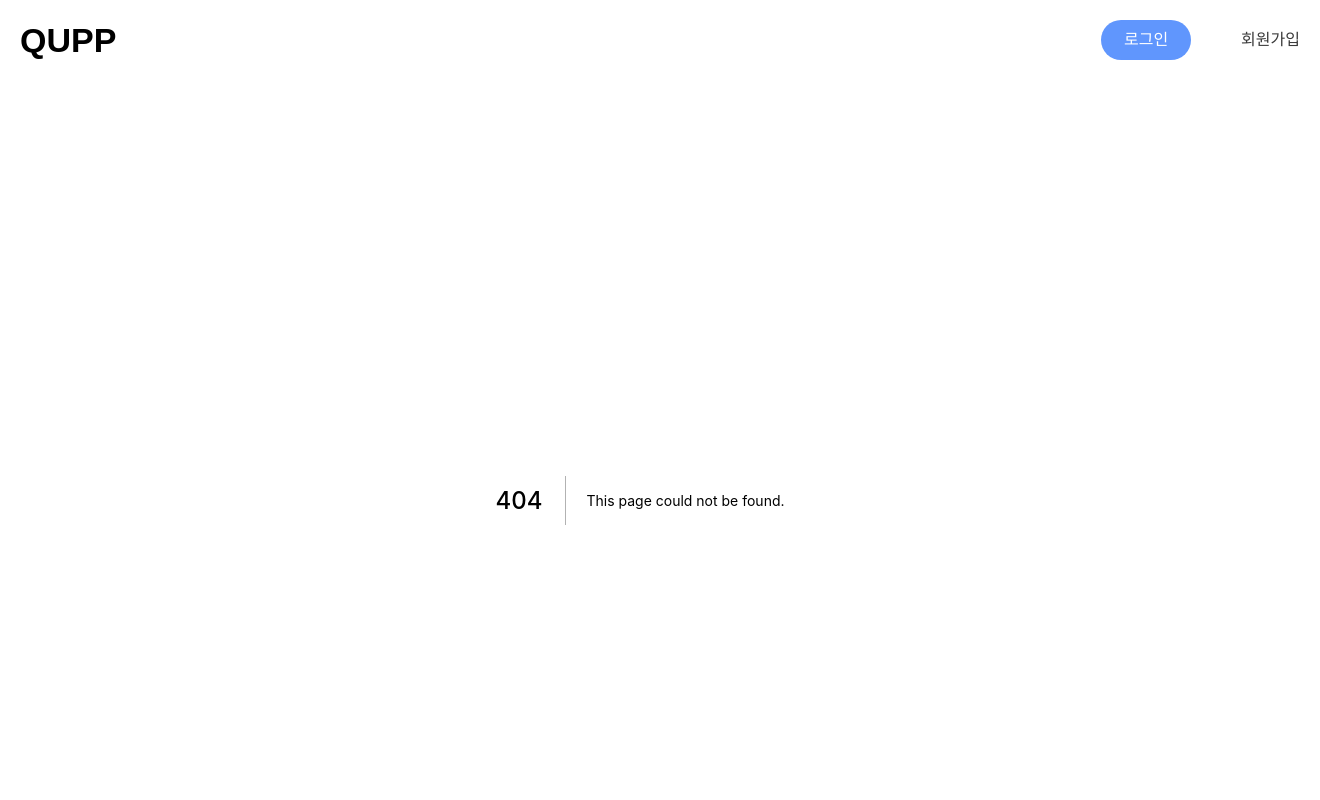
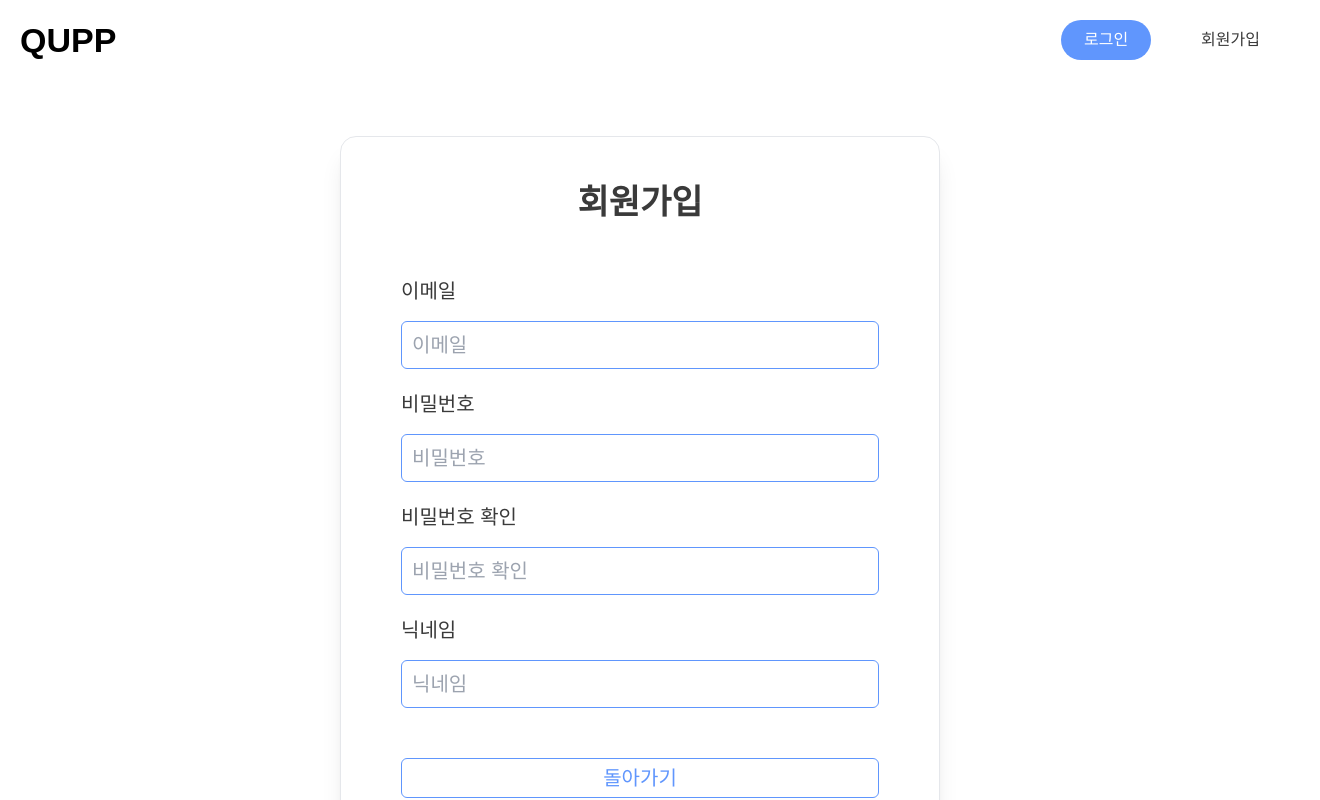
Before and after one commit to crewd/qupp-front, a Next.js app: page /signup in a window 1280 px wide. Before the commit this address had no page. Shown: the top 800 px of the page, 1320 px wide, since content can reach past the window. Built offline with nearby package versions, Linux system fonts and the light colour scheme.

Commit message:
design: 회원가입 화면 추가

```diff
--- a/components/layout/layout.tsx
+++ b/components/layout/layout.tsx
@@ -4,20 +4,28 @@ import React from 'react';
 const Layout = ({ children }: { children: React.ReactNode }) => {
   return (
     <div>
-      <header className=" w-[1320px] px-[20px] m-auto flex justify-between items-center h-[80px]">
+      <header>
+        <div className="max-w-[1280px] px-[20px] m-auto flex justify-between items-center h-[80px]">
+          <Link href="/">
+            <a>
               <h2 className="font-bold text-xxl">QUPP</h2>
+            </a>
+          </Link>
           <nav>
             <button className="w-[90px] h-[40px] bg-primary text-white rounded-3xl">
               로그인
             </button>
-          <Link href="/">
+            <Link href="/signup">
               <a className="w-[90px] h-[40px] ml-[50px] rounded-3xl text-gray-1">
                 회원가입
               </a>
             </Link>
           </nav>
+        </div>
       </header>
-      <main className="my-[20px]">{children}</main>
+      <main className="mt-[56px] max-w-[1280px] px-[20px] m-auto">
+        {children}
+      </main>
     </div>
   );
 };
--- a/pages/index.tsx
+++ b/pages/index.tsx
@@ -18,8 +18,8 @@ const Home: NextPage = () => {
           content="직접 해결하기 어려운 대학교 공부는 커프에서 물어보세요!"
         />
       </Head>
-      <div className="h-[808px] w-full min-w-[1320px] absolute top-0 left-0 right-0 bg-gray-5 -z-10" />
-      <article className="mt-[56px] w-[1320px] px-[20px] h-[673px] flex justify-between mx-auto">
+      <div className="h-[808px] w-full min-w-[1280px] absolute top-0 left-0 right-0 bg-gray-5 -z-10" />
+      <article className="h-[673px] flex justify-between">
         <section className="mt-[95px] font-bold">
           <article className="mb-[50px]">
             <p className="text-md mb-[10px]">인문부터 예술까지 어느 분야든</p>
@@ -76,7 +76,7 @@ const Home: NextPage = () => {
           </Link>
         </section>
       </article>
-      <article className="h-[808px] w-[1320px] px-[20px] m-auto bg-white flex flex-col justify-center items-center">
+      <article className="h-[808px] bg-white flex flex-col justify-center items-center">
         <div className="flex text-secondary-sBlue">
           <FontAwesomeIcon icon={faQuoteLeft} size="2x" />
           <h1 className="text-max leading-[80px] font-bold px-[16px]">
--- /dev/null
+++ b/pages/signup/index.tsx
@@ -0,0 +1,61 @@
+import Head from 'next/head';
+
+const SignUpPage = () => {
+  return (
+    <div>
+      <Head>
+        <title>회원가입</title>
+        <meta name="description" content="회원가입" />
+      </Head>
+      <div className="sm:w-[600px] w-full sm:px-[60px] sm:py-[40px] m-auto flex justify-center flex-col sm:border sm:shadow-xl sm:rounded-2xl">
+        <p className="font-bold text-xxl text-gray-1 mb-[48px] text-center">
+          회원가입
+        </p>
+        <div className="w-full flex flex-col gap-[20px] text-md">
+          <div className="w-full text-md text-gray-1">
+            <p className="mb-[15px]">이메일</p>
+            <input
+              className="outline-none border w-full border-primary rounded-md px-[10px] py-[8px]"
+              type="email"
+              placeholder="이메일"
+            />
+          </div>
+          <div className="w-full text-md text-gray-1">
+            <p className="mb-[15px]">비밀번호</p>
+            <input
+              className="outline-none border w-full border-primary rounded-md px-[10px] py-[8px]"
+              type="password"
+              placeholder="비밀번호"
+            />
+          </div>
+          <div className="w-full text-md text-gray-1">
+            <p className="mb-[15px]">비밀번호 확인</p>
+            <input
+              className="outline-none border w-full border-primary rounded-md px-[10px] py-[8px]"
+              type="password"
+              placeholder="비밀번호 확인"
+            />
+          </div>
+          <div className="w-full text-md text-gray-1">
+            <p className="mb-[15px]">닉네임</p>
+            <input
+              className="outline-none border w-full border-primary rounded-md px-[10px] py-[8px]"
+              type="text"
+              placeholder="닉네임"
+            />
+          </div>
+          <div className="mt-[30px] flex flex-col gap-[20px]">
+            <button className="w-full h-[40px] outline-none text-primary border border-primary bg-white rounded-md">
+              돌아가기
+            </button>
+            <button className="w-full h-[40px] outline-none text-white  bg-primary rounded-md">
+              가입하기
+            </button>
+          </div>
+        </div>
+      </div>
+    </div>
+  );
+};
+
+export default SignUpPage;
```
Lines whose indentation alone changed are shown as unchanged.
